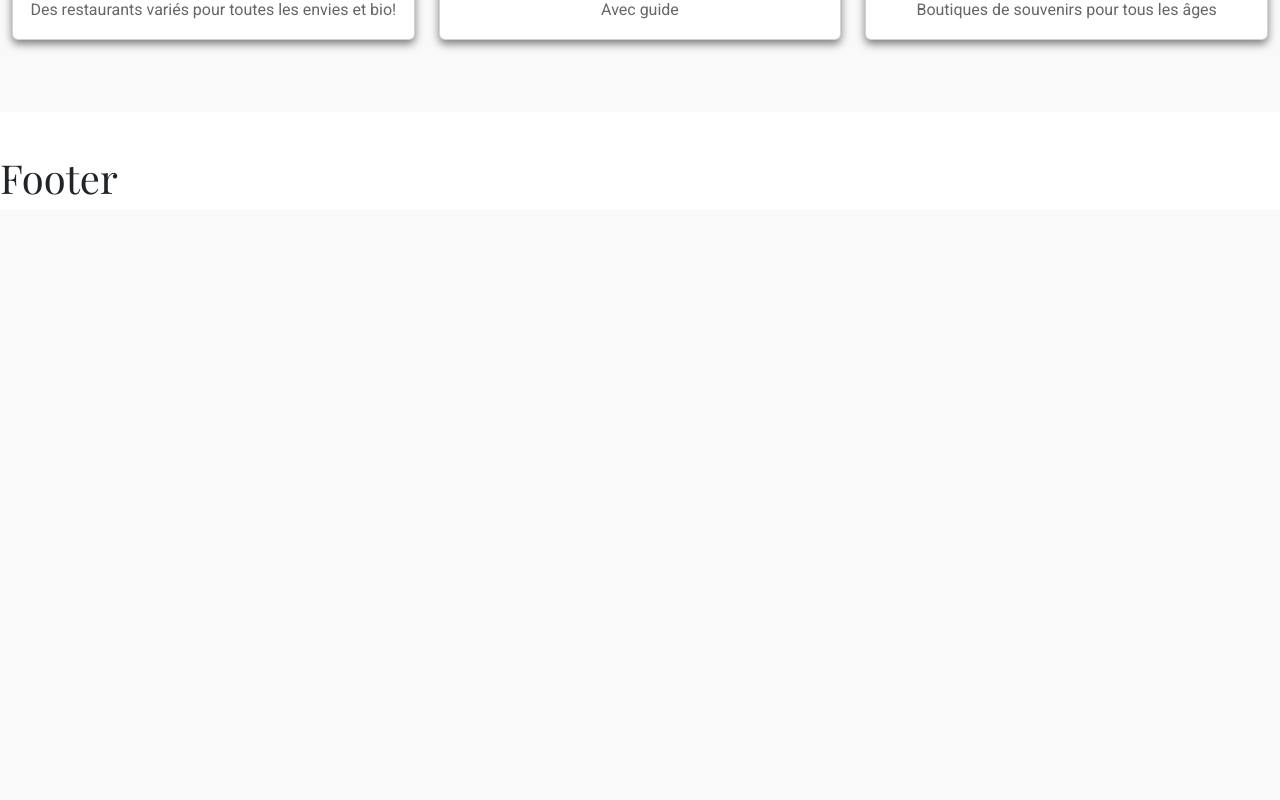
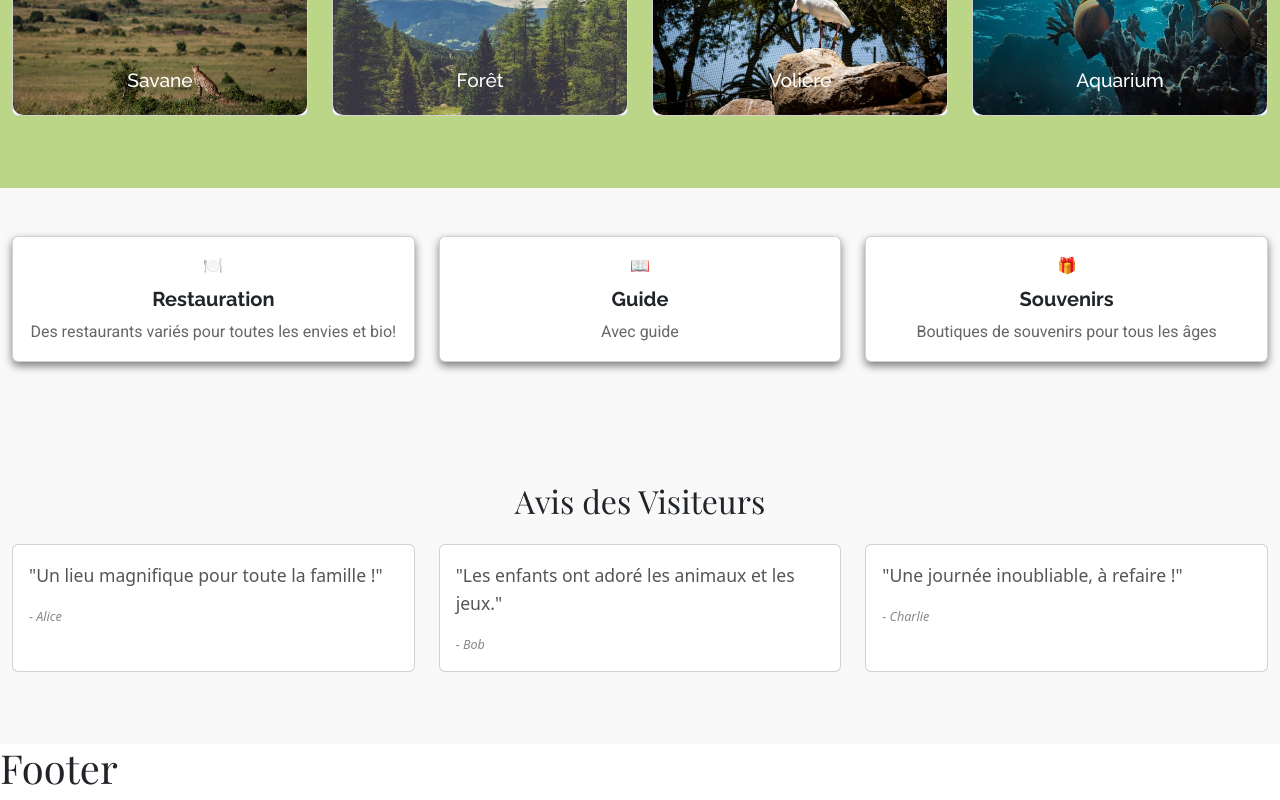
Before and after one commit to Agellid03/ZooArcadiaa, a React (Create React App) app in the folder frontend/: page / in a window 1280 px wide. Shown: the part 590-1390 px from the top of the page. Before the commit the page ends 800 px from the top, so only its background shows below. Built offline with nearby package versions, Linux system fonts and the light colour scheme.

Commit message:
Création ReviewsSection.jsx et stylisation

```diff
--- /dev/null
+++ b/frontend/src/components/ReviewsSection.jsx
@@ -0,0 +1,38 @@
+import React from "react";
+import { Card, CardBody, CardText, Col, Container, Row } from "reactstrap";
+import "../styles/reviewsSection.css";
+
+const ReviewsSection = () => {
+  // Tableau contenant les avis des visiteurs
+  const reviews = [
+    { author: "Alice", text: "Un lieu magnifique pour toute la famille !" },
+    { author: "Bob", text: "Les enfants ont adoré les animaux et les jeux." },
+    { author: "Charlie", text: "Une journée inoubliable, à refaire !" },
+  ];
+
+  return (
+    <Container fluid className="reviews_section py-5">
+      {/* Titre de la section */}
+      <h2 className="text-center mb-4">Avis des Visiteurs</h2>
+      <Row>
+        {reviews.map((review, index) => (
+          // Utilisation de Reactstrap pour créer des colonnes responsives
+          <Col key={index} md="4" sm="6" className="mb-4">
+            {/* Carte affichant un avis */}
+            <Card className="h-100 review-card">
+              <CardBody>
+                <CardText className="review-text">"{review.text}"</CardText>
+                {/* Auteur de l'avis affiché en bas à droite */}
+                <div className="text-right review-author">
+                  <small>- {review.author}</small>
+                </div>
+              </CardBody>
+            </Card>
+          </Col>
+        ))}
+      </Row>
+    </Container>
+  );
+};
+
+export default ReviewsSection;
--- a/frontend/src/pages/Home.jsx
+++ b/frontend/src/pages/Home.jsx
@@ -1,6 +1,8 @@
 import React from 'react';
 import BigTitle from '../components/BigTitle';
 import ServicesSection from '../components/ServicesSection';
+import HabitatsSection from '../components/HabitatsSection';
+import ReviewsSection from '../components/ReviewsSection';
 
 const Home = () => {
     return (<>
@@ -12,7 +14,9 @@ const Home = () => {
           showButton={true}
         />
       </div>
+      <HabitatsSection/>
       <ServicesSection/>
+      <ReviewsSection/>
       </>
       );
 };
--- a/frontend/src/styles/habitatsSection.css
+++ b/frontend/src/styles/habitatsSection.css
@@ -2,6 +2,7 @@
 .habitats_section {
   padding: 20px; /* Ajout d'un espace autour de la section */
   margin: 0; /* Supprime les marges extérieures */
+  background-color: var(--secondary-color);
 }
 
 /* Style des liens entourant chaque carte */
@@ -38,7 +39,6 @@
   left: 50%; /* Centre horizontalement */
   transform: translateX(-50%); /* Centre parfaitement */
   color: white !important; /* Assure une lisibilité optimale */
-  background-color: rgba(0, 0, 0, 0.6); /* Ajoute un fond semi-transparent */
   padding: 5px 10px; /* Ajoute de l'espace autour du texte */
   border-radius: 5px; /* Adoucit les bords */
   font-family: var(--subtitle, Arial, sans-serif); /* Utilise une police par défaut si la variable n'existe pas */
--- /dev/null
+++ b/frontend/src/styles/reviewsSection.css
@@ -0,0 +1,27 @@
+.reviews_section {
+  background-color: #f9f9f9;
+  padding: 20px 0;
+}
+
+.review-card {
+  border: none;
+  background: #ffffff;
+  transition: all 0.3s ease-in-out;
+}
+
+.review-card:hover {
+  box-shadow: 0px 4px 15px rgba(0, 0, 0, 0.2);
+  transform: translateY(-5px);
+}
+
+.review-text {
+  font-size: 1.1rem;
+  font-family: var(--body-font);
+  color: #555;
+}
+
+.review-author {
+  font-size: 0.9rem;
+  font-style: italic;
+  color: #888;
+}
```
